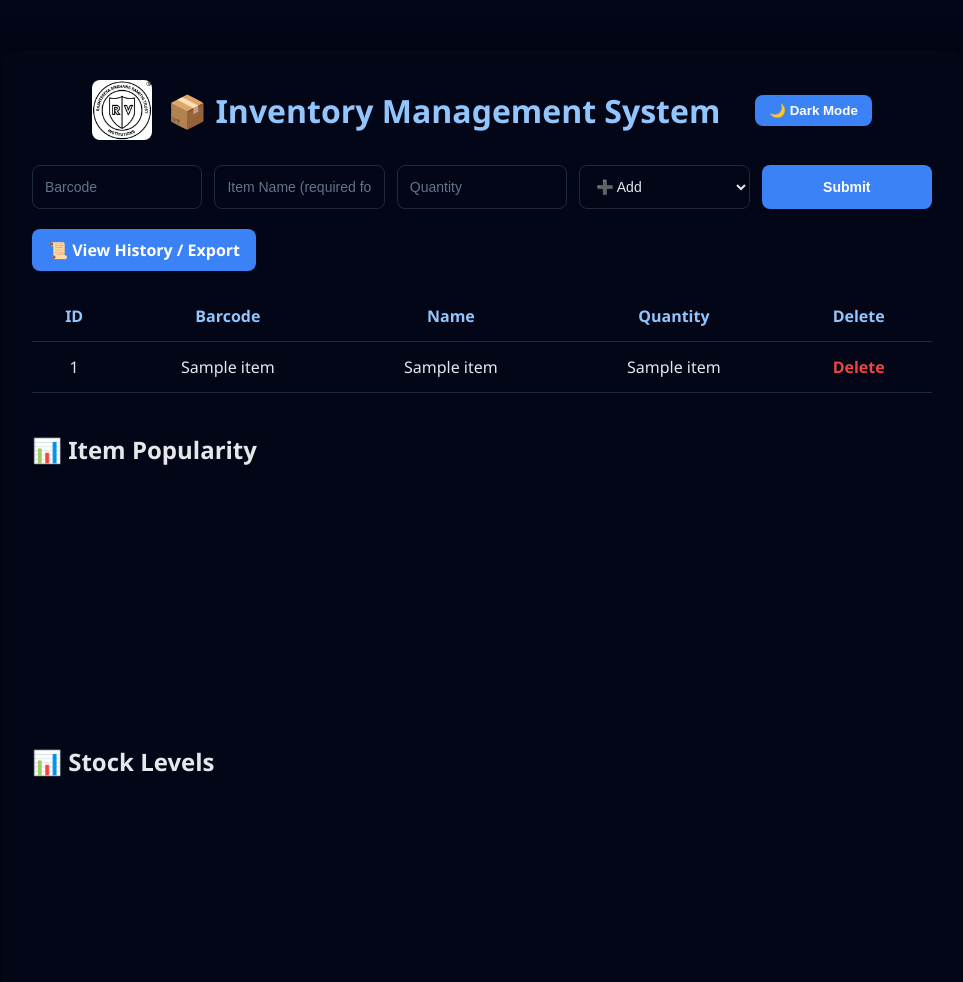
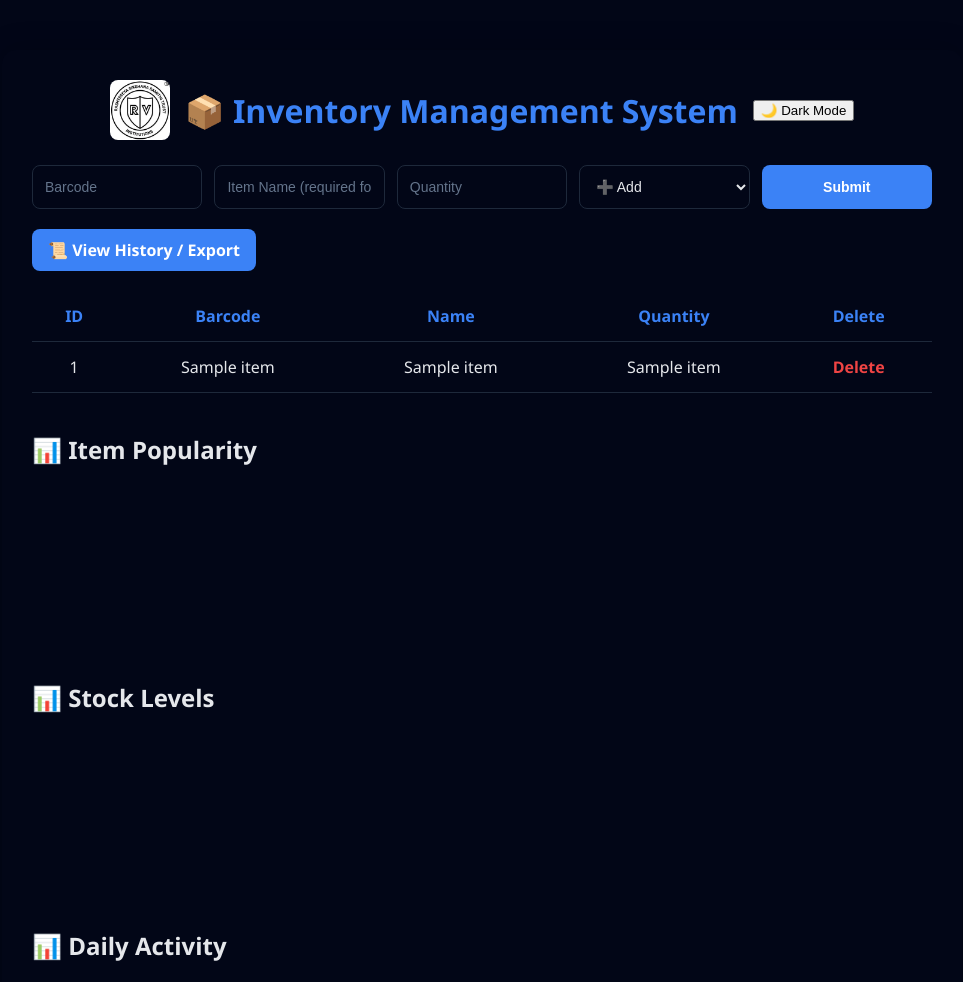
Before and after one commit to sharadwath362-netizen/BCIL, a Flask app: template templates/index.html in a window 1280 px wide. Shown: the top 982 px of the page, without its empty margins (158-1121 px from the left). After the commit the page ends 961 px from the top, so only its background shows below. Run offline with Flask 3, Linux system fonts and the light colour scheme; the template is opened without the code that fills it: most values are stand-ins (such as "Sample title", 1, 10 or a date in 2020); a map, chart or similar area stays blank.

Commit message:
Update style.css

```diff
--- a/static/style.css
+++ b/static/style.css
@@ -1,7 +1,7 @@
 /* ------------------ Variables ------------------ */
 :root {
-    --bg-color: #020617;
-    --text-color: #e5e7eb;
+    --bg-color: #020617;         /* Dark background */
+    --text-color: #e5e7eb;       /* Light text */
     --container-bg: #020617;
     --table-border: #1e293b;
     --accent-color: #3b82f6;
@@ -15,12 +15,13 @@ body {
     transition: all 0.3s ease;
 }
 
+/* ------------------ Light Mode Overrides ------------------ */
 body.light-mode {
-    --bg-color: #f9fafb;
-    --text-color: #111827;
-    --container-bg: #ffffff;
-    --table-border: #d1d5db;
-    --accent-color: #2563eb;
+    --bg-color: #f9fafb;         /* Light background */
+    --text-color: #111827;       /* Dark text */
+    --container-bg: #ffffff;     /* Light container */
+    --table-border: #d1d5db;     /* Light table borders */
+    --accent-color: #2563eb;     /* Accent for buttons */
 }
 
 /* ------------------ Container ------------------ */
@@ -30,7 +31,7 @@ body.light-mode {
     background: var(--container-bg);
     padding: 30px;
     border-radius: 14px;
-    box-shadow: 0 0 30px rgba(0, 0, 0, 0.6);
+    box-shadow: 0 0 30px rgba(0, 0, 0, 0.2);
     transition: background 0.3s ease, color 0.3s ease;
 }
 
@@ -46,7 +47,7 @@ body.light-mode {
 .header h1 {
     margin: 0;
     font-size: 2em;
-    color: #93c5fd;
+    color: #3b82f6;
     transition: color 0.3s ease;
 }
 
@@ -94,12 +95,11 @@ body.light-mode {
     color: white;
     font-weight: bold;
     cursor: pointer;
-    transition: transform 0.15s ease, background 0.3s ease;
 }
 
 .inventory-form button:hover {
+    filter: brightness(1.1);
     transform: translateY(-2px);
-    filter: brightness(1.1);
 }
 
 /* ------------------ Export Button ------------------ */
@@ -138,13 +138,12 @@ th, td {
 }
 
 th {
-    color: #93c5fd;
+    color: #3b82f6;
     font-weight: 600;
 }
 
 tbody tr:hover {
-    background: rgba(255,255,255,0.05);
-    transition: background 0.3s ease;
+    background: rgba(59, 130, 246, 0.05);
 }
 
 /* ------------------ Delete Button ------------------ */
@@ -152,35 +151,10 @@ tbody tr:hover {
     color: #ef4444;
     text-decoration: none;
     font-weight: bold;
-    transition: all 0.3s ease;
 }
 
 .delete-btn:hover {
     text-decoration: underline;
 }
 
-/* ------------------ Theme Toggle Button ------------------ */
-#theme-toggle {
-    margin-left: 20px;
-    background: var(--accent-color);
-    color: white;
-    border: none;
-    border-radius: 8px;
-    padding: 8px 14px;
-    font-weight: bold;
-    cursor: pointer;
-    transition: all 0.3s ease;
-}
-
-#theme-toggle:hover {
-    filter: brightness(1.1);
-}
-
-/* ------------------ Charts Section ------------------ */
-canvas {
-    background: var(--container-bg);
-    border-radius: 12px;
-    padding: 12px;
-    margin-bottom: 40px;
-    transition: background 0.3s ease;
-}
+/* ------------------ Theme Toggle Button ----*
```
